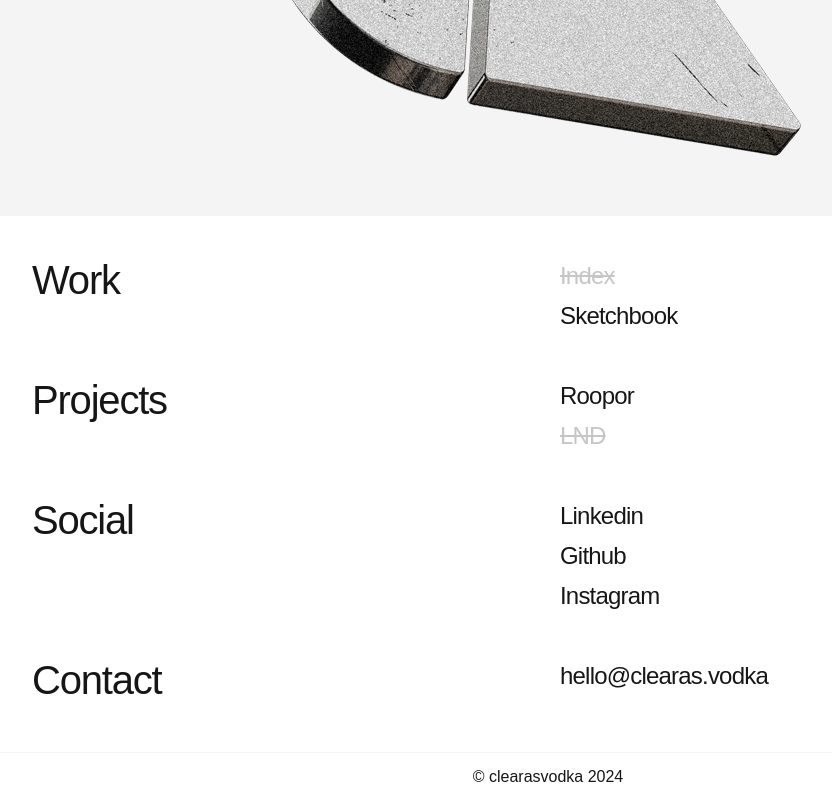
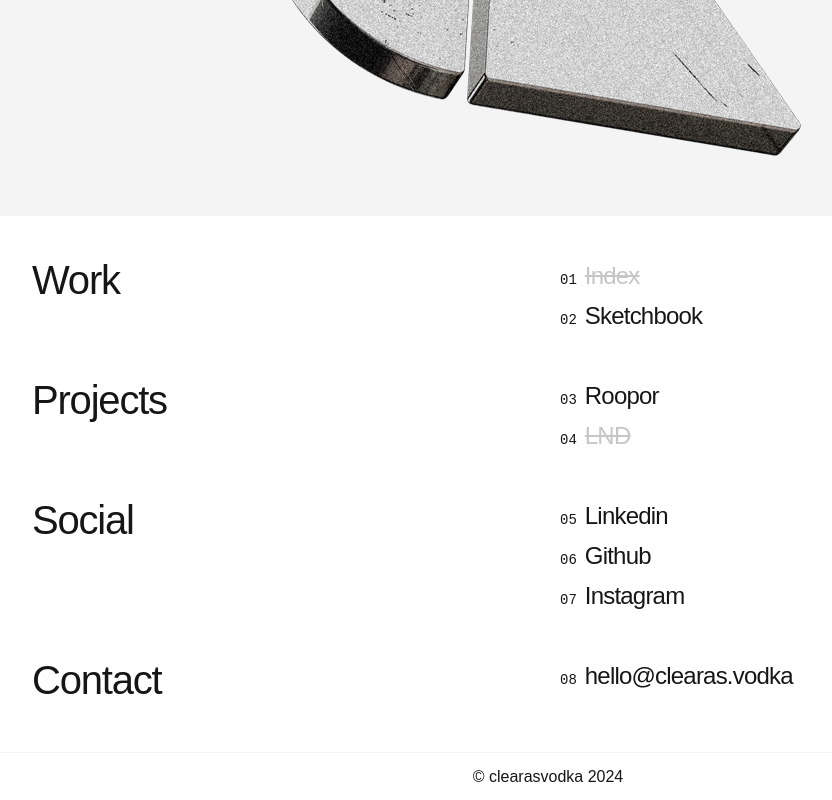
Before and after one commit to clearasvodka/clearasvodka.github.io, a Next.js app: page / in a window 1280 px wide. Shown: the part 452-1252 px from the top of the page, without its empty margins (92-924 px from the left). Built offline with nearby package versions, Linux system fonts and the light colour scheme; a web font is replaced by a local one.

Commit message:
Additional content

```diff
--- a/src/app/page.module.css
+++ b/src/app/page.module.css
@@ -17,6 +17,14 @@
 
 .content-items {
   grid-column: span 6;
+}
+
+.content-number {
+  font-family: monospace;
+  margin-right: 8px;
+  font-size: 14px;
+  line-height: 20px;
+  color: var(--cav-color-text-primary);
 }
 
 .title-block {
--- a/src/app/page.tsx
+++ b/src/app/page.tsx
@@ -24,6 +24,7 @@ export default function Home() {
           <div className={styles["content-items"]}>
             <ul>
               <li>
+                <span className={styles["content-number"]}>01</span>
                 <a
                   target="_blank"
                   rel="noopener noreferrer"
@@ -35,6 +36,7 @@ export default function Home() {
               </li>
 
               <li>
+                <span className={styles["content-number"]}>02</span>
                 <a
                   target="_blank"
                   rel="noopener noreferrer"
@@ -63,6 +65,7 @@ export default function Home() {
           <div className={styles["content-items"]}>
             <ul>
               <li>
+                <span className={styles["content-number"]}>03</span>
                 <a
                   target="_blank"
                   rel="noopener noreferrer"
@@ -72,6 +75,7 @@ export default function Home() {
                   Roopor
                 </a>
               </li>
+              <span className={styles["content-number"]}>04</span>
               <a
                 target="_blank"
                 rel="noopener noreferrer"
@@ -101,6 +105,7 @@ export default function Home() {
           <div className={styles["content-items"]}>
             <ul>
               <li>
+                <span className={styles["content-number"]}>05</span>
                 <a
                   target="_blank"
                   rel="noopener noreferrer"
@@ -111,6 +116,7 @@ export default function Home() {
                 </a>
               </li>
               <li>
+                <span className={styles["content-number"]}>06</span>
                 <a
                   target="_blank"
                   rel="noopener noreferrer"
@@ -121,6 +127,7 @@ export default function Home() {
                 </a>
               </li>
               <li>
+                <span className={styles["content-number"]}>07</span>
                 <a
                   target="_blank"
                   rel="noopener noreferrer"
@@ -148,6 +155,7 @@ export default function Home() {
             </div>
           </div>
           <div className={styles["content-items"]}>
+            <span className={styles["content-number"]}>08</span>
             <a
               className={styles["link-large"]}
               href="mailto:hello@clearas.vodka"
```
